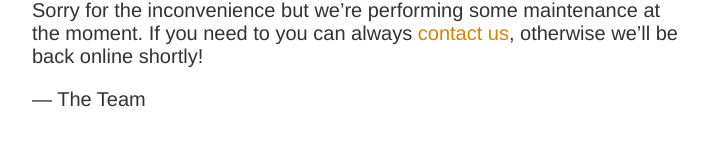
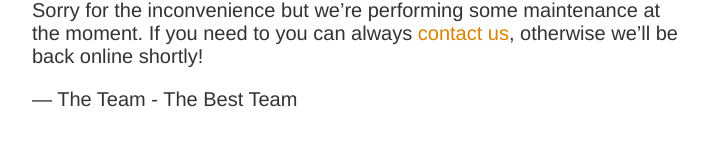
Before and after one commit to keithpk1224/udemy_index, a plain HTML site: page index.html in a window 1280 px wide. Shown: the part 300-446 px from the top of the page, without its empty margins (283-991 px from the left). Drawn offline with Linux system fonts and the light colour scheme.

Commit message:
Update index.html

```diff
--- a/index.html
+++ b/index.html
@@ -13,6 +13,6 @@
     <h1>We&rsquo;ll be back soon!</h1>
     <div>
         <p>Sorry for the inconvenience but we&rsquo;re performing some maintenance at the moment. If you need to you can always <a href="mailto:#">contact us</a>, otherwise we&rsquo;ll be back online shortly!</p>
-        <p>&mdash; The Team</p>
+        <p>&mdash; The Team - The Best Team</p>
     </div>
 </article>
```
